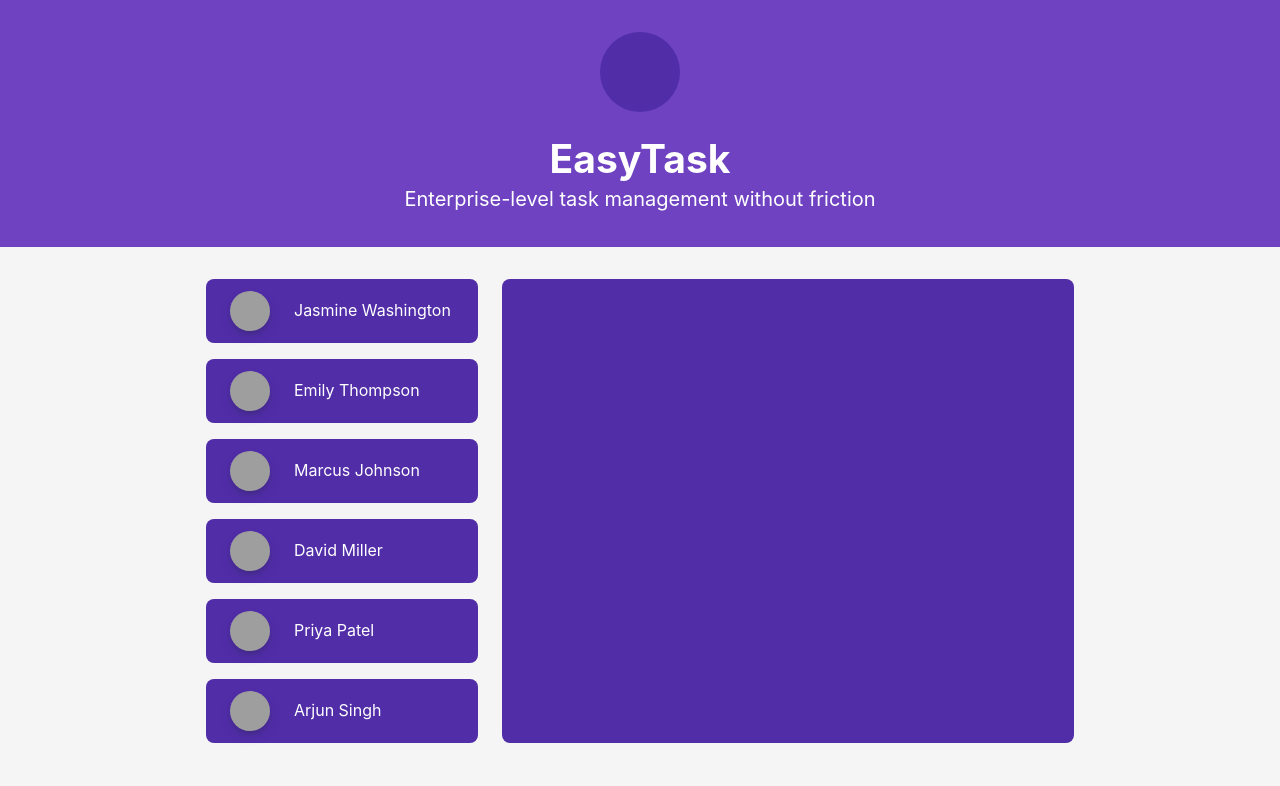
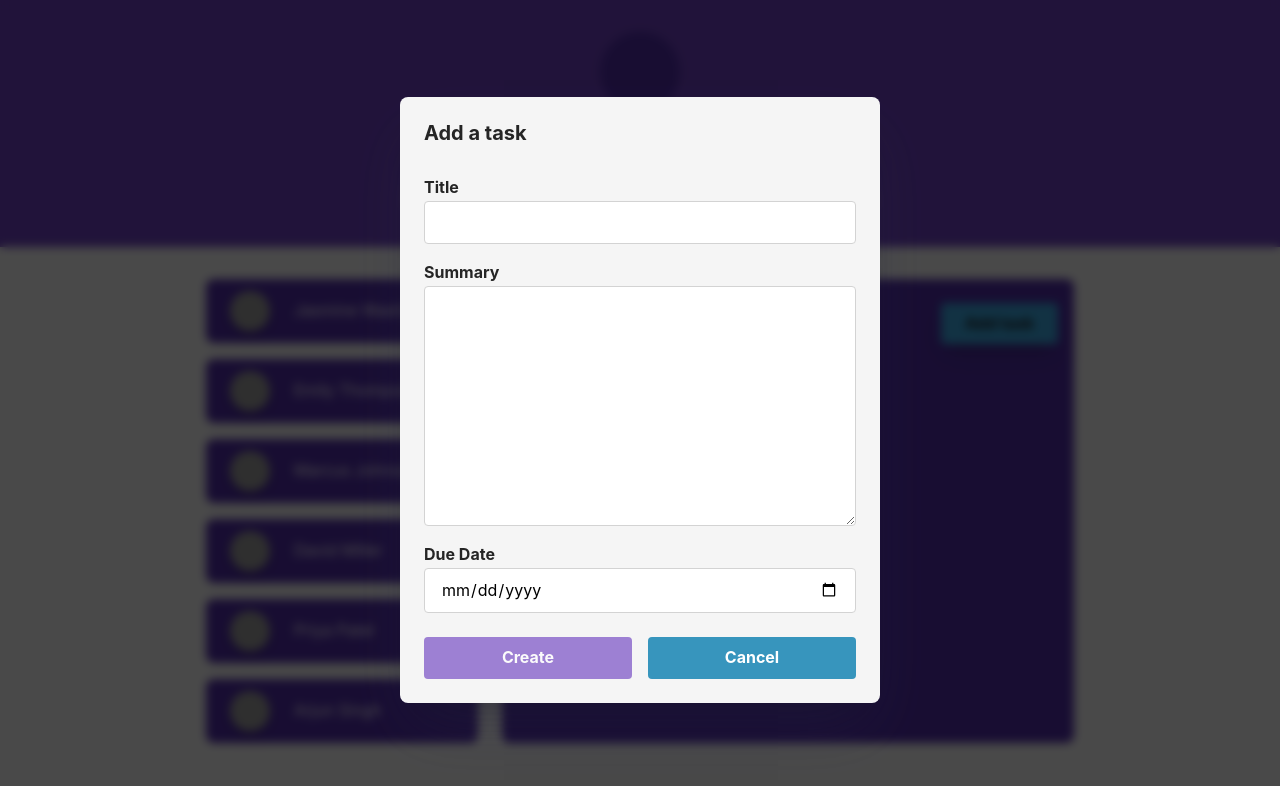
Before and after one commit to IAOsan/angular-easytask-routing, an Angular app: page /users/1/new-task in a window 1280 px wide. Before the commit this address led to /. Shown: the top 786 px of the page. Built offline with nearby package versions, Linux system fonts and the light colour scheme; grey boxes are pictures that could not be loaded.

Commit message:
feat(tasks): add new task form and service integration

```diff
--- a/src/app/app.config.ts
+++ b/src/app/app.config.ts
@@ -12,13 +12,16 @@ import {
 import { NoTaskComponent } from './tasks/noTask/noTask.component';
 import { TasksComponent } from './tasks/tasks.component';
 import { UserTasksComponent } from './users/user-tasks/userTasks.component';
+import { NewTaskComponent } from './tasks/newTask/newTask.component';
 
 const routes: Routes = [
   { path: '', component: NoTaskComponent },
   {
     path: 'users/:userId',
     component: TasksComponent,
-    children: [{ path: 'tasks', component: UserTasksComponent }],
+    children: [{ path: 'tasks', component: UserTasksComponent },
+      {path: 'new-task', component: NewTaskComponent}
+    ],
   },
 ];
 
--- /dev/null
+++ b/src/app/tasks/newTask/newTask.component.css
@@ -0,0 +1,19 @@
+.wrapper {
+    position: fixed;
+    z-index: 20;
+    top: 0;
+    left: 0;
+    width: 100%;
+    height: 100%;
+}
+
+@supports (backdrop-filter: blur(5px)) {
+    .wrapper {
+        backdrop-filter: blur(5px);
+    }
+}
+
+.form {
+    min-width: 30rem;
+    z-index: 50;
+}
--- /dev/null
+++ b/src/app/tasks/newTask/newTask.component.html
@@ -0,0 +1,71 @@
+<div
+  class="wrapper d-flex flex-column aling-items-center justify-content-center"
+>
+  <div class="backdrop"></div>
+  <form
+    #newTaskForm="ngForm"
+    (ngSubmit)="handleSubmit(newTaskForm)"
+    class="form bg-light pt-5 pb-5 pl-5 pr-5 align-self-center rounded-2 shadow-3 text-on-light"
+  >
+    <h3 class="heading-6 mb-5">Add a task</h3>
+    <div class="mb-4">
+      <label for="titleInput"><b>Title</b></label>
+      <input
+        class="form-control"
+        type="text"
+        name="title"
+        id="titleInput"
+        ngModel
+        required
+        minlength="10"
+        #title="ngModel"
+      />
+      @if (title.dirty && title.errors?.['minlength']) {
+      <p class="form__feedback form__feedback--invalid">Title must contain at least 10 characters</p>
+      }
+    </div>
+    <div class="mb-4">
+      <label for="summaryInput"><b>Summary</b></label>
+      <textarea
+        class="form-control form-control--textarea"
+        name="summary"
+        id="summaryInput"
+        ngModel
+        required
+        minlength="10"
+        #summary="ngModel"
+      ></textarea>
+      @if (summary.dirty && summary.errors?.['minlength']) {
+      <p class="form__feedback form__feedback--invalid">Summary must contain at least 10 characters</p>
+      }
+    </div>
+    <div class="mb-5">
+      <label for="dateInput"><b>Due Date</b></label>
+      <input
+        class="form-control"
+        type="date"
+        name="dueDate"
+        id="dateInput"
+        [min]="today"
+        ngModel
+        required
+      />
+    </div>
+    <div class="d-flex gap-sm">
+      <button
+        class="button button--primary w-100"
+        type="submit"
+        [disabled]="newTaskForm.invalid"
+      >
+        Create
+      </button>
+      <a
+        routerLink="../tasks"
+        class="button button--secondary w-100 text-center"
+        type="button"
+      >
+        Cancel
+      </a>
+    </div>
+  </form>
+</div>
--- /dev/null
+++ b/src/app/tasks/newTask/newTask.component.ts
@@ -0,0 +1,25 @@
+import { Component, Input } from '@angular/core';
+import { FormsModule, NgForm } from '@angular/forms';
+import { Router, RouterLink } from '@angular/router';
+import { UserType } from '../../users/user/user.model';
+import { TasksService } from '../tasks.service';
+
+@Component({
+  selector: 'app-newTask',
+  templateUrl: './newTask.component.html',
+  styleUrl: './newTask.component.css',
+  imports: [FormsModule, RouterLink],
+})
+export class NewTaskComponent {
+  @Input() userId: UserType['id'] = '';
+  today = new Date().toISOString().split('T')[0];
+
+  constructor(private tasksService: TasksService, private router: Router) {}
+
+  handleSubmit(form: NgForm) {
+    if (form.invalid) return;
+
+    this.tasksService.addNewTask({ ...form.value, userId: this.userId });
+    this.router.navigate([`/users/${this.userId}/tasks`]);
+  }
+}
--- a/src/app/tasks/tasks.service.ts
+++ b/src/app/tasks/tasks.service.ts
@@ -16,4 +16,14 @@ export class TasksService {
   completeTaskById(taskId: ITask['id']): void {
     this.tasks = this.tasks.filter((t) => t.id !== taskId);
   }
+
+  addNewTask(task: Omit<ITask, 'id' | 'complete'>): void {
+    const newTask: ITask = {
+      ...task,
+      id: new Date().getTime().toString(16),
+      complete: false,
+    };
+
+    this.tasks = [...this.tasks, newTask];
+  }
 }
```
